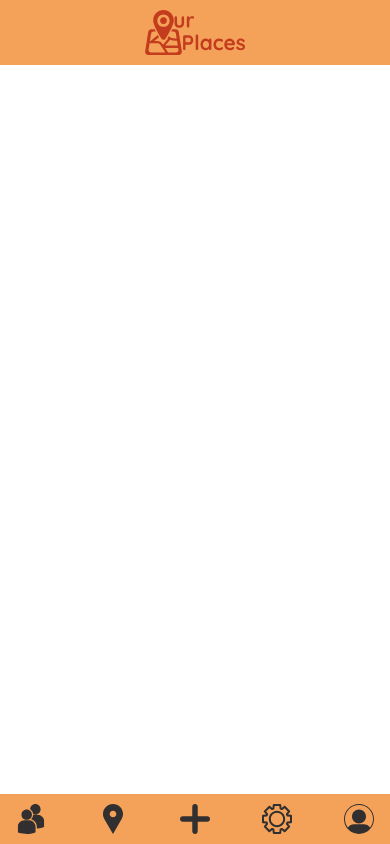
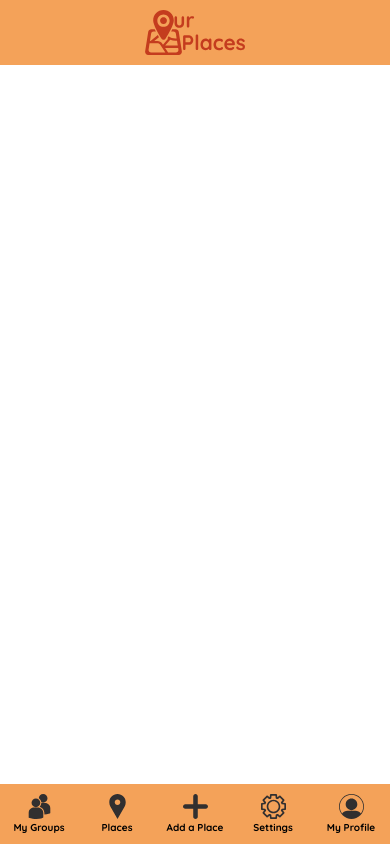
Before and after one commit to jinsp43/mapstone-client, a React (Create React App) app: page / in a window 390 px wide. Before the commit this address had no page. Built offline with nearby package versions, Linux system fonts and the light colour scheme.

Commit message:
adjust font to use variable font and style mobile navbar

```diff
--- a/src/components/MobileNav/MobileNav.js
+++ b/src/components/MobileNav/MobileNav.js
@@ -8,11 +8,30 @@ import profile from "../../assets/icons/Profile.svg";
 const MobileNav = () => {
   return (
     <nav className="mobile-nav">
-      <img className="mobile-nav__icon" src={people} alt="Groups List" />
-      <img className="mobile-nav__icon" src={marker} alt="Marker" />
-      <img className="mobile-nav__icon" src={add} alt="Add" />
-      <img className="mobile-nav__icon" src={settings} alt="Settings" />
-      <img className="mobile-nav__icon" src={profile} alt="Profile" />
+      <div className="mobile-nav__link">
+        <img className="mobile-nav__icon" src={people} alt="Groups List" />
+        <p className="mobile-nav__text">My Groups</p>
+      </div>
+
+      <div className="mobile-nav__link">
+        <img className="mobile-nav__icon" src={marker} alt="Marker" />
+        <p className="mobile-nav__text">Places</p>
+      </div>
+
+      <div className="mobile-nav__link">
+        <img className="mobile-nav__icon" src={add} alt="Add" />
+        <p className="mobile-nav__text">Add a Place</p>
+      </div>
+
+      <div className="mobile-nav__link">
+        <img className="mobile-nav__icon" src={settings} alt="Settings" />
+        <p className="mobile-nav__text">Settings</p>
+      </div>
+
+      <div className="mobile-nav__link">
+        <img className="mobile-nav__icon" src={profile} alt="Profile" />
+        <p className="mobile-nav__text">My Profile</p>
+      </div>
     </nav>
   );
 };
--- a/src/components/MobileNav/MobileNav.scss
+++ b/src/components/MobileNav/MobileNav.scss
@@ -3,11 +3,26 @@
 
 .mobile-nav {
   background-color: $primary;
-  padding: 1rem 1.6rem;
+  padding: 1rem 0;
   @include flex(space-between);
 
+  @include tablet {
+    display: none;
+  }
+
+  &__link {
+    @include flex(center, center, column);
+    width: 20%;
+  }
+
   &__icon {
-    width: 3rem;
-    height: 3rem;
+    width: 2.5rem;
+    height: 2.5rem;
+  }
+
+  &__text {
+    font-size: 1rem;
+    font-variation-settings: "wght" 700;
+    margin: 0.25rem 0 0;
   }
 }
--- a/src/styles/partials/_typography.scss
+++ b/src/styles/partials/_typography.scss
@@ -2,6 +2,4 @@
   font-family: "Quicksand";
   src: url("../../assets/fonts/Quicksand-VariableFont_wght.ttf")
     format("truetype");
-  font-weight: 400;
-  font-style: normal;
 }
```
